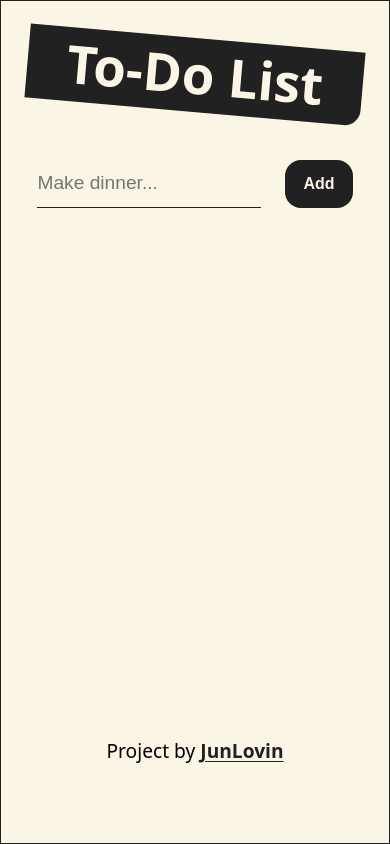
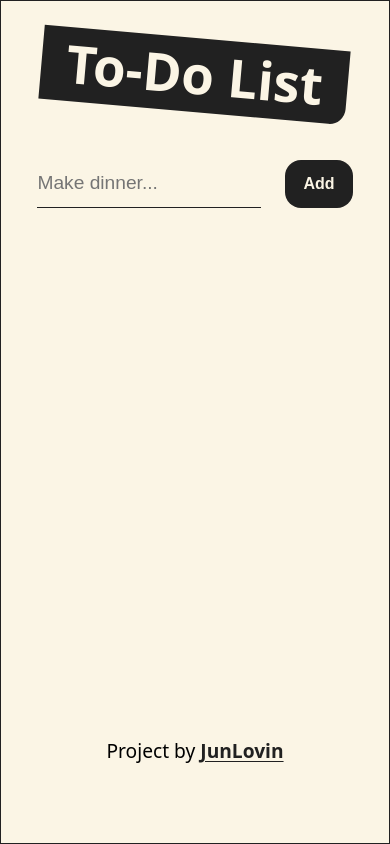
Before and after one commit to JunLovin/to-do-list, a React (Vite) app: page / in a window 390 px wide. Built offline with nearby package versions, Linux system fonts and the light colour scheme.

Commit message:
Change width of section.todo-list

```diff
--- a/src/App.css
+++ b/src/App.css
@@ -105,7 +105,7 @@ div.attribute p a {
 
 @media only screen and (max-width: 480px) {
     div.container {
-        width: 100% !important;
+        width: 100%;
         height: 100vh;
         border-radius: 0;
     }
@@ -125,7 +125,7 @@ div.attribute p a {
     }
     section.todo-list {
         margin-bottom: 3rem;
-        width: 21rem;
+        width: 19.2rem;
         height: 6.2rem;
     }
     section.todo-list:first-child {
```
